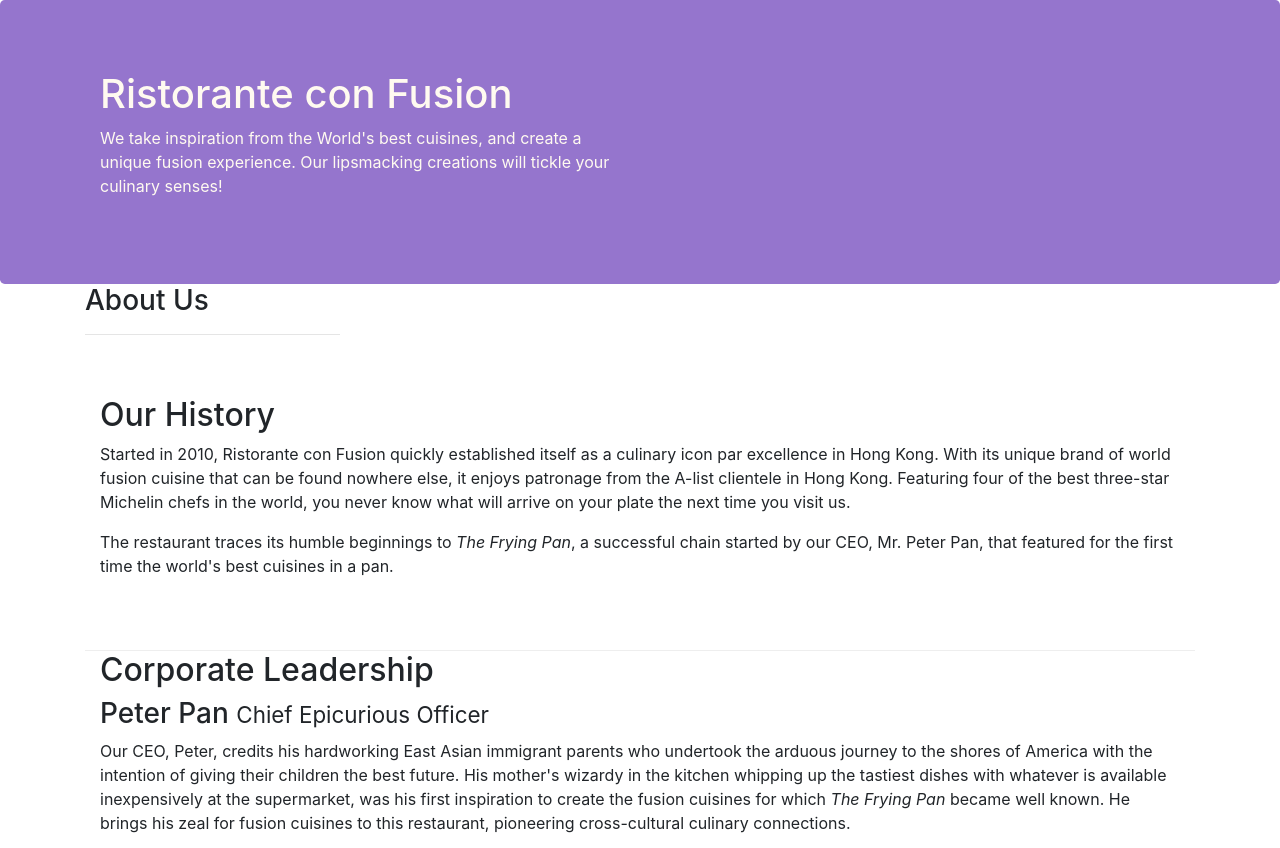
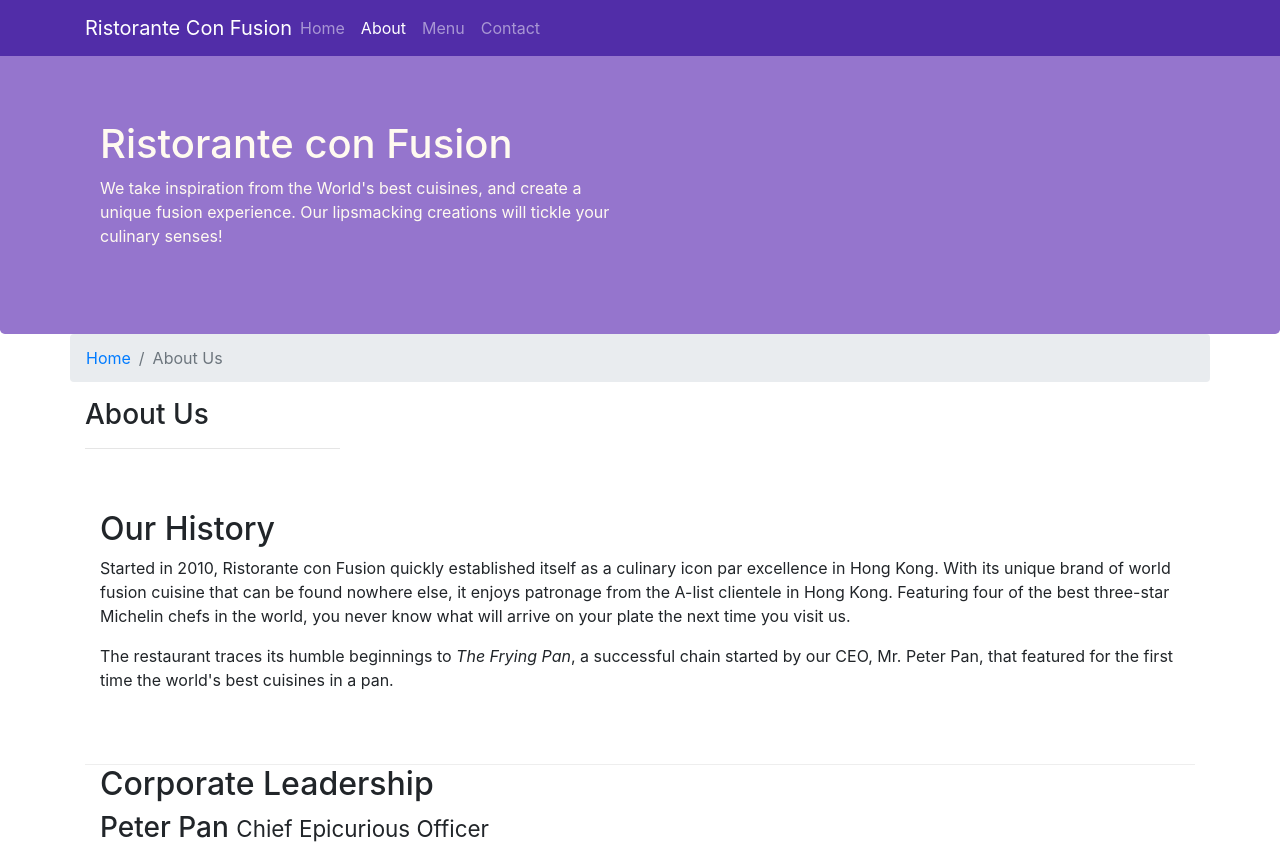
Before and after one commit to rubemfsv/Bootstrap-Studies, a website: page aboutus.html in a window 1280 px wide. Shown: the top 848 px of the page. Drawn offline with nearby package versions, Linux system fonts and the light colour scheme.

Commit message:
Navbar and breadcrumbs

```diff
--- a/aboutus.html
+++ b/aboutus.html
@@ -16,6 +16,23 @@
 
 <body>
 
+    <nav class="navbar navbar-dark navbar-expand-sm fixed-top">
+        <div class="container">
+            <button class="navbar-toggler" type="button" data-toggle="collapse" data-target="#Navbar">
+                <span class="navbar-toggler-icon"></span>
+            </button>
+            <a class="navbar-brand mr-auto" href="./index.html">Ristorante Con Fusion</a>
+            <div class="collapse navbar-collapse" id="Navbar">
+                <ul class="navbar-nav mr-auto">
+                    <li class="nav-item"><a class="nav-link" href="./index.html">Home</a></li>
+                    <li class="nav-item active"><a class="nav-link" href="./aboutus.html">About</a></li>
+                    <li class="nav-item"><a class="nav-link" href="#">Menu</a></li>
+                    <li class="nav-item"><a class="nav-link" href="#">Contact</a></li>
+                </ul>
+            </div>
+        </div>
+    </nav>
+
     <header class="jumbotron">
         <div class="container">
             <div class="row row-header">
@@ -32,6 +49,10 @@
 
     <div class="container">
         <div class="row">
+            <ol class="col-12 breadcrumb">
+                <li class="breadcrumb-item"><a href="./index.html">Home</a></li>
+                <li class="breadcrumb-item active">About Us</li>
+            </ol>
             <div class="col-12 col-sm-4 col-md-3">
                 <h3>About Us</h3>
                 <hr>
@@ -90,7 +111,7 @@
                 <div class="col-4 offset-1 col-sm-2">
                     <h5>Links</h5>
                     <ul class="list-unstyled">
-                        <li><a href="#">Home</a></li>
+                        <li><a href="./index.html">Home</a></li>
                         <li><a href="#">About</a></li>
                         <li><a href="#">Menu</a></li>
                         <li><a href="#">Contact</a></li>
--- a/css/styles.css
+++ b/css/styles.css
@@ -23,8 +23,17 @@
   color: floralwhite;
 }
 
-.address {
+address {
   font-size: 80%;
   margin: 0px;
   color: #0f0f0f;
 }
+
+body {
+  padding: 50px 0px 0px 0px;
+  z-index: 0;
+}
+
+.navbar-dark {
+  background-color: #512DA8;
+}
```
Also changed, not shown: index.html (+22 -5 lines).
